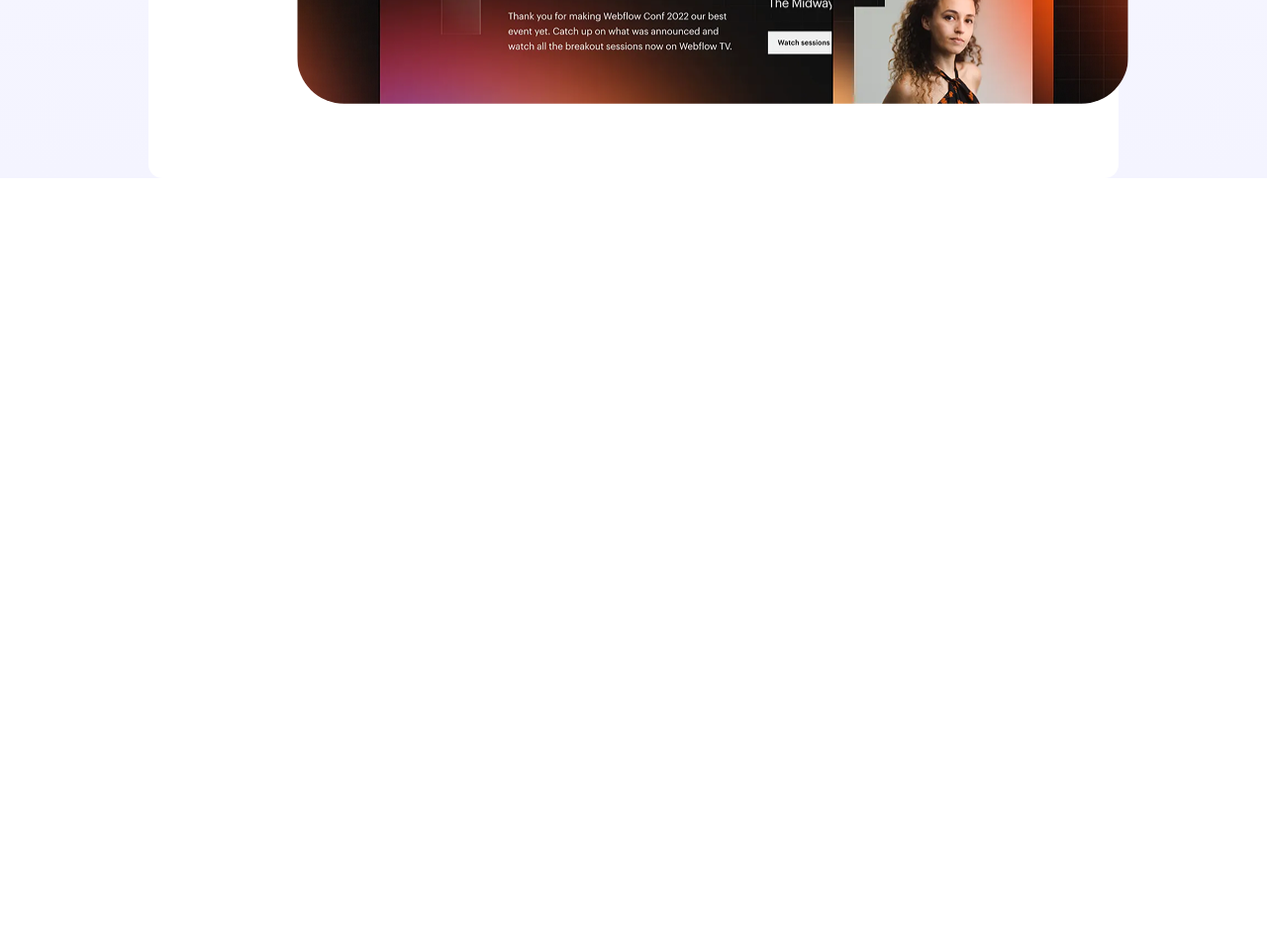
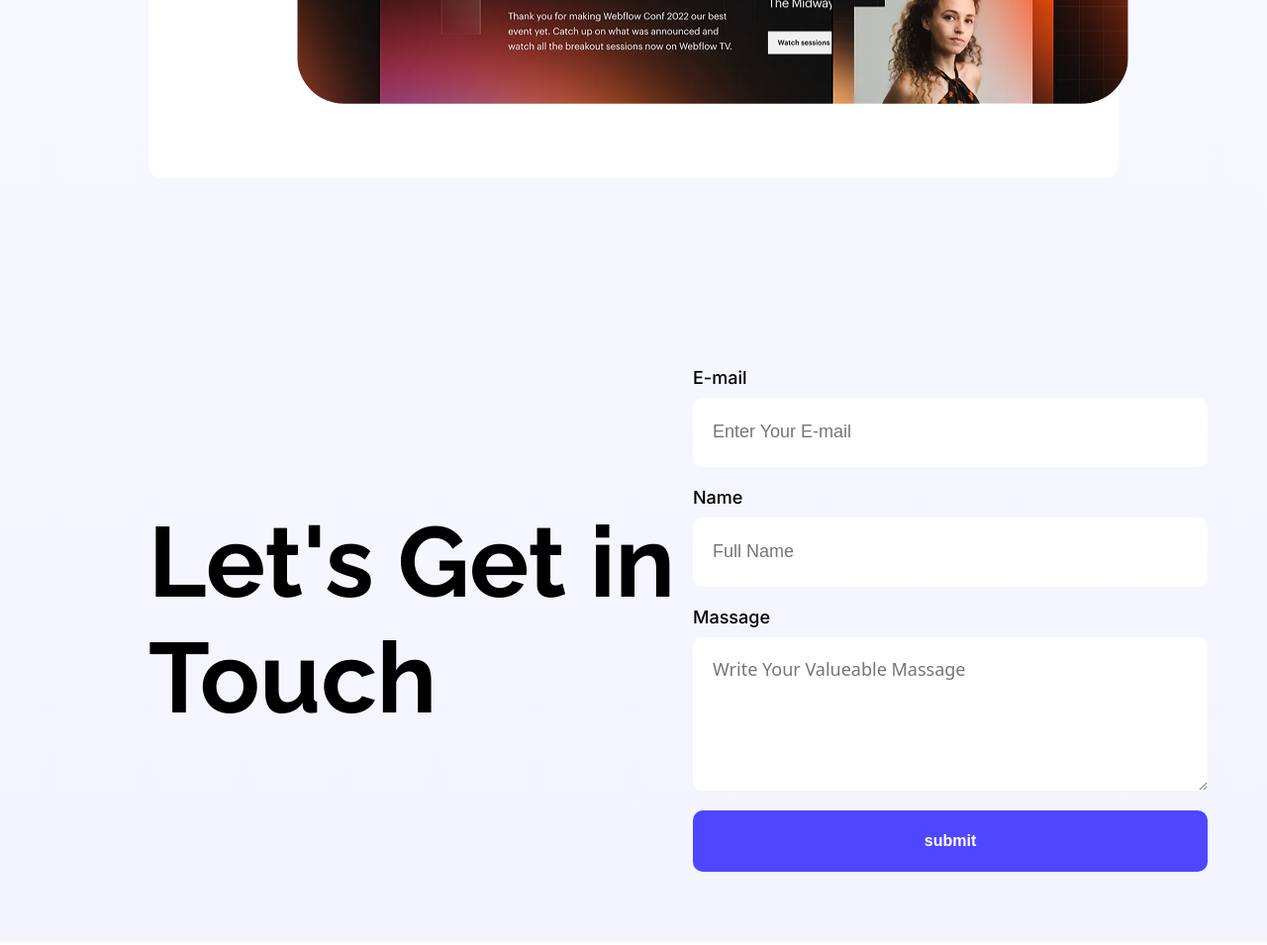
Before and after one commit to jahiddeveloper/Assignment, a plain HTML site: page index.html in a window 1280 px wide. Shown: the part 2999-3954 px from the top of the page at 99% size. Before the commit the page ends 3299 px from the top, so only its background shows below. Drawn offline with Linux system fonts and the light colour scheme.

Commit message:
It's my fifth commit

```diff
--- a/index.html
+++ b/index.html
@@ -128,6 +128,27 @@
             <br>
             <img src="Assets/wc-big.png" alt="" class="section-5-img">
         </section>
+
+        <section class="section-6">
+            <div class="section-6-container">
+                <div class="section-6-content">
+                    <h2 class="content-title">Let's Get in Touch</h2>
+                </div>
+                <div class="section-6-form inter-normal">
+                    <form action="">
+                        <label for="">E-mail</label>
+                        <input class="input" type="email" name="" id="" placeholder="Enter Your E-mail">
+
+                        <label for="">Name</label>
+                        <input class="input" type="text" name="" id="" placeholder="Full Name">
+
+                        <label for="">Massage</label>
+                        <textarea name="" id="" placeholder="Write Your Valueable Massage"></textarea>
+                        <input class="form-bottom" type="submit" value="submit">
+                    </form>
+                </div>
+            </div>
+        </section>
     </main>
     <footer>
 
--- a/style.css
+++ b/style.css
@@ -292,6 +292,7 @@ nav ul li a:hover {
     background-color: #FFFFFF;
     padding: 71px 150px;
     border-radius: 14px;
+    margin-bottom: 120px;
 }
 
 .section-5-title {
@@ -327,3 +328,71 @@ nav ul li a:hover {
     width: 840px;
     border-radius: 48px;
 }
+
+
+
+/***section-6****/
+
+.section-6 {
+    margin: 120px 150px 120px 150px;
+    padding: 71px 0px;
+}
+
+.section-6-container{
+    display: flex;
+    align-items: center;
+    justify-content: space-between;
+}
+
+.content-title {
+    font-size: 100px;
+    font-weight: bold;
+    width: 550px;
+}
+
+label {
+    font-size: 18px;
+    font-weight: 500;
+}
+
+.input {
+    display: block;
+    height: 70px;
+    width: 500px;
+    border: none;
+    padding: 0px 0px 0px 20px;
+    margin-top: 10px;
+    margin-bottom: 20px;
+    font-size: 18px;
+    border-radius: 10px;
+}
+
+textarea {
+    display: block;
+    height: 135px;
+    width: 500px;
+    padding: 20px 0px 0px 20px;
+    margin-top: 10px;
+    margin-bottom: 20px;
+    font-family: system-ui, -apple-system, BlinkMacSystemFont, 'Segoe UI', Roboto, Oxygen, Ubuntu, Cantarell, 'Open Sans', 'Helvetica Neue', sans-serif;
+    font-size: 18px;
+    border: none;
+    border-radius: 10px;
+}
+
+.form-bottom {
+    color: white;
+    font-size: 16px;
+    font-weight: bold;
+    height: 62px;
+    width: 520px;
+    border: none;
+    background-color: #4E47FF;
+    border-radius: 10px;
+    cursor: pointer;
+}
+
+.form-bottom:hover {
+    background-color: #5b55ff;
+    transition-duration: 0.3s;
+}
```
